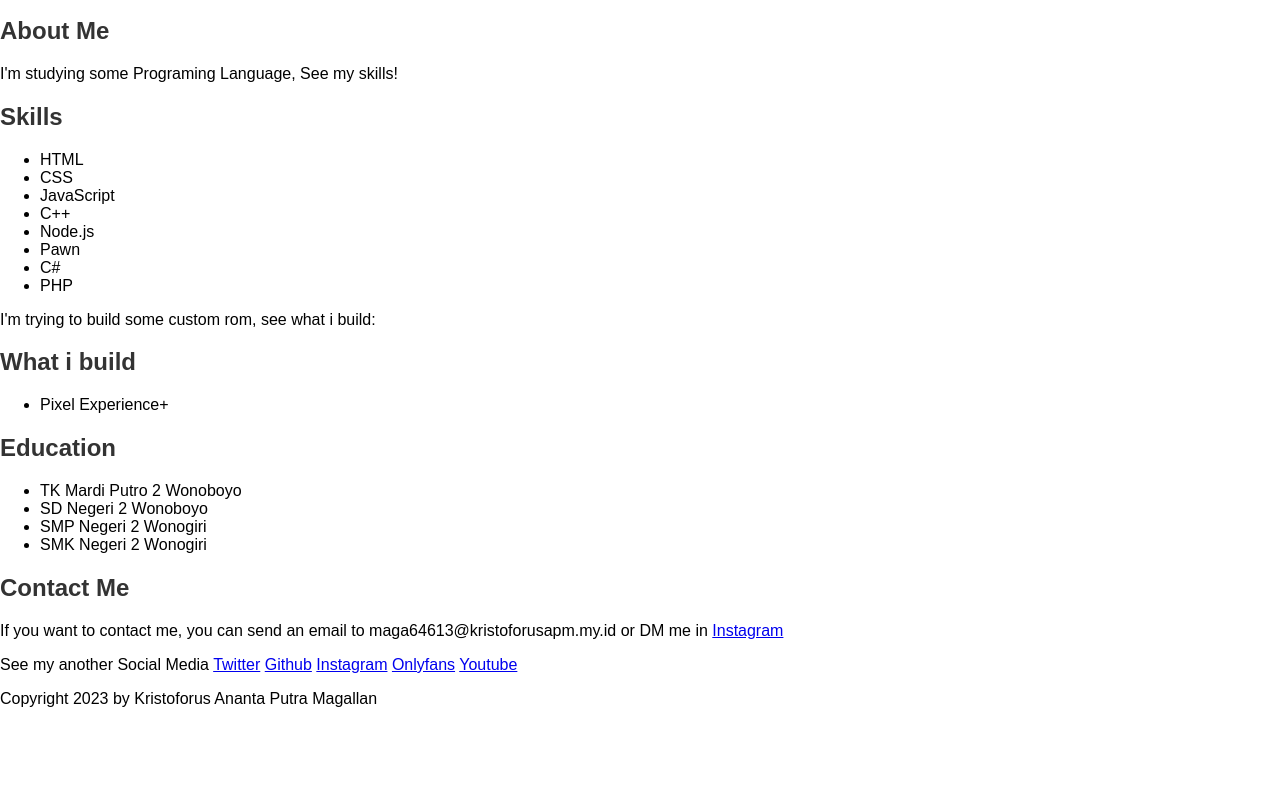
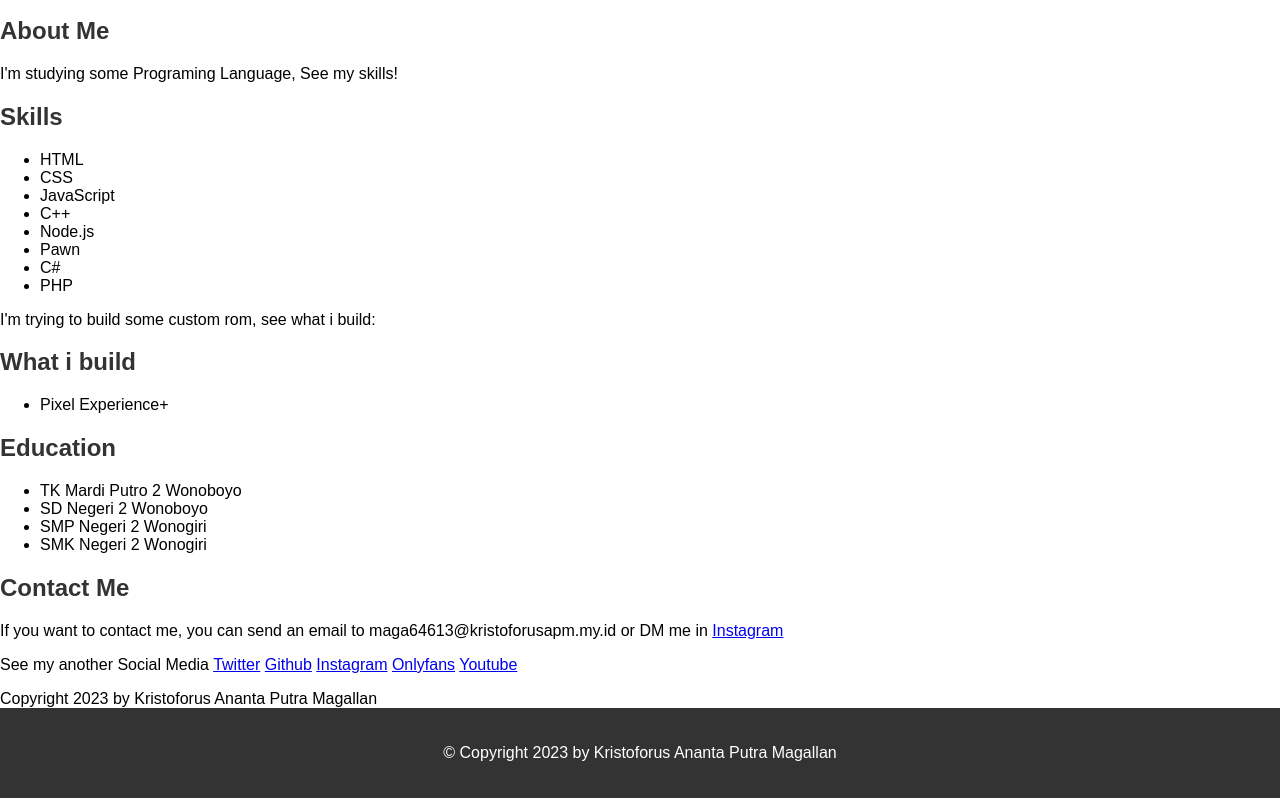
Before and after one commit to CEKIKOFGAMERS/CEKIKOFGAMERS.github.io, a plain HTML site: page index.html in a window 1280 px wide. Shown: the part 101-899 px from the top of the page. Before the commit the page ends 809 px from the top, so only its background shows below. Drawn offline with Linux system fonts and the light colour scheme.

Commit message:
fixed copyright text

```diff
--- a/index.html
+++ b/index.html
@@ -42,5 +42,8 @@
         <p>See my another Social Media <a href="https://twitter.com/cekikofgamers">Twitter</a> <a href="https://github.com/CEKIKOFGAMERS">Github</a> <a href="https://instagram.com/itsmenaraa._">Instagram</a> <a href="https://onlyfans.com/cekikofgamers">Onlyfans</a> <a href="https://youtube.com/@CEKIKOFGAMERS">Youtube</a></p>
     </div>
     <p1>Copyright 2023 by Kristoforus Ananta Putra Magallan</p1>
+    <footer>
+        <p>&copy; Copyright 2023 by Kristoforus Ananta Putra Magallan</p>
+      </footer>
 </body>
 </html>
```
